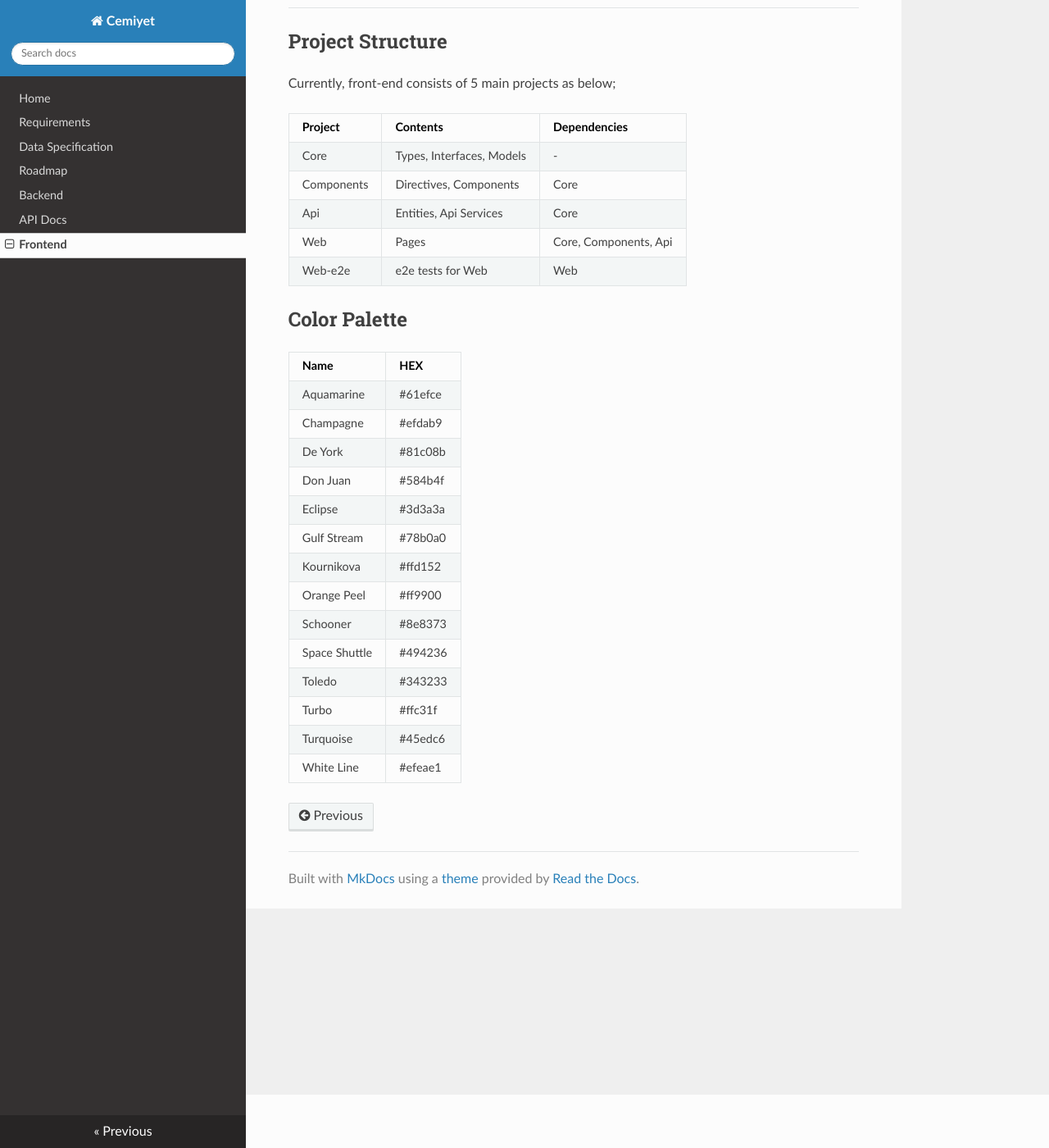
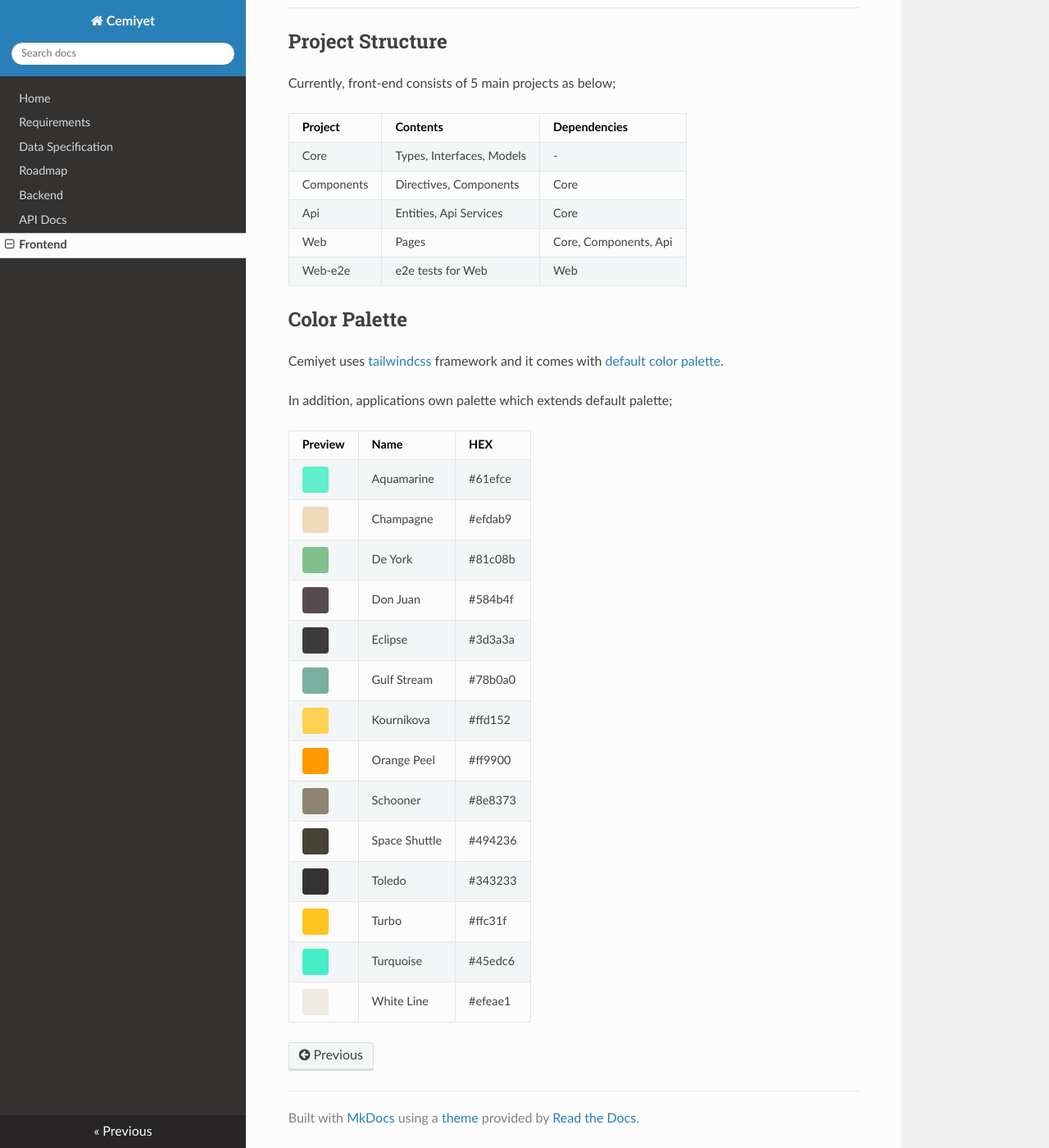
Before and after one commit to cemiyet/docs, an MkDocs documentation site: the page built from docs/front-end.md, in a window 1280 px wide and 1400 px high, scrolled down 65 px. Shown: the whole window at 82% size. Built offline with MkDocs 1.6.1, drawn with Linux system fonts in a browser that asks for light colours; nearby versions of some CDN libraries.

Commit message:
updated color palette section and added color previews. #13

```diff
--- a/docs/front-end.md
+++ b/docs/front-end.md
@@ -12,19 +12,31 @@ Currently, front-end consists of 5 main projects as below;
 
 ## Color Palette
 
-| Name | HEX |
-|--|--|
-| Aquamarine | #61efce |
-| Champagne | #efdab9 |
-| De York | #81c08b |
-| Don Juan | #584b4f |
-| Eclipse | #3d3a3a |
-| Gulf Stream | #78b0a0 |
-| Kournikova | #ffd152 |
-| Orange Peel | #ff9900 |
-| Schooner | #8e8373 |
-| Space Shuttle | #494236 |
-| Toledo | #343233 |
-| Turbo | #ffc31f |
-| Turquoise | #45edc6 |
-| White Line | #efeae1 |
+Cemiyet uses [tailwindcss](https://tailwindcss.com) framework and it comes with [default color palette](https://tailwindcss.com/docs/customizing-colors/#default-color-palette).
+
+In addition, applications own palette which extends default palette;
+
+| Preview | Name | HEX |
+|--|--|--|
+| <div class="palette-color" style="background-color:#61efce"></div> | Aquamarine | #61efce |
+| <div class="palette-color" style="background-color:#efdab9"></div> | Champagne | #efdab9 |
+| <div class="palette-color" style="background-color:#81c08b"></div> | De York | #81c08b |
+| <div class="palette-color" style="background-color:#584b4f"></div> | Don Juan | #584b4f |
+| <div class="palette-color" style="background-color:#3d3a3a"></div> | Eclipse | #3d3a3a |
+| <div class="palette-color" style="background-color:#78b0a0"></div> | Gulf Stream | #78b0a0 |
+| <div class="palette-color" style="background-color:#ffd152"></div> | Kournikova | #ffd152 |
+| <div class="palette-color" style="background-color:#ff9900"></div> | Orange Peel | #ff9900 |
+| <div class="palette-color" style="background-color:#8e8373"></div> | Schooner | #8e8373 |
+| <div class="palette-color" style="background-color:#494236"></div> | Space Shuttle | #494236 |
+| <div class="palette-color" style="background-color:#343233"></div> | Toledo | #343233 |
+| <div class="palette-color" style="background-color:#ffc31f"></div> | Turbo | #ffc31f |
+| <div class="palette-color" style="background-color:#45edc6"></div> | Turquoise | #45edc6 |
+| <div class="palette-color" style="background-color:#efeae1"></div> | White Line | #efeae1 |
+
+<style>
+    .palette-color {
+        width: 2rem;
+        height: 2rem;
+        border-radius: 0.25rem;
+    }
+</style>
```
